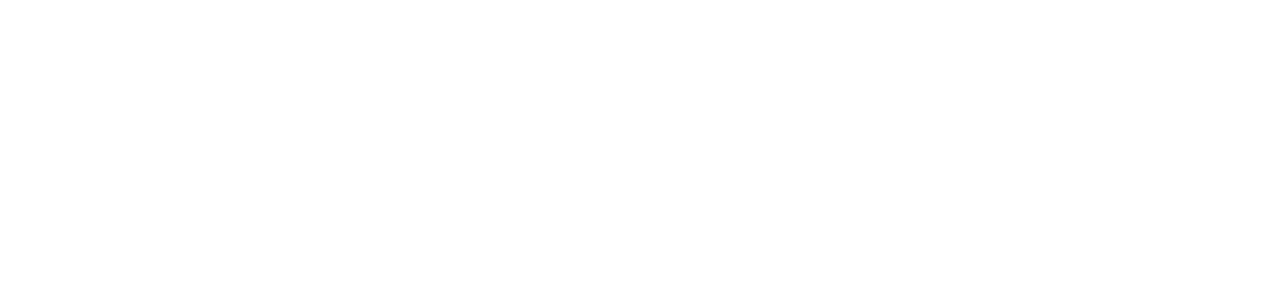
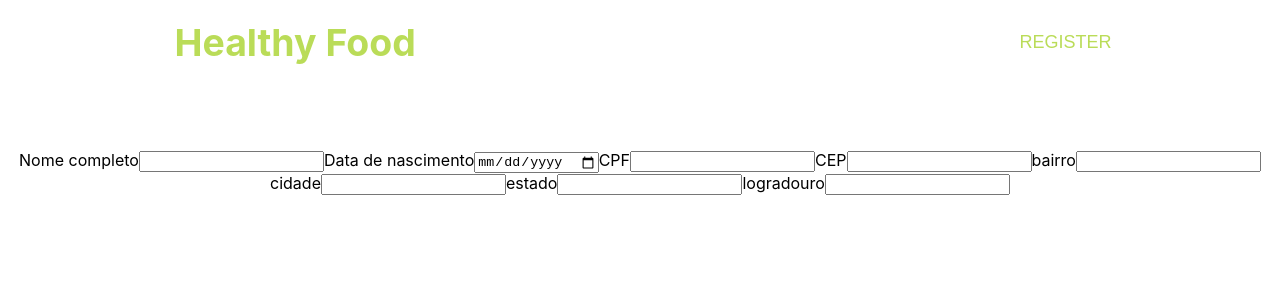
Before and after one commit to visantiago99/gcb-frontend-challenge, a React (Create React App) app: page /register in a window 1280 px wide. Before the commit this address had no page. Shown: the top 300 px of the page. Built offline with nearby package versions, Linux system fonts and the light colour scheme.

Commit message:
Add formulary page/routes

```diff
--- a/src/App.css
+++ b/src/App.css
@@ -9,10 +9,10 @@
 
 .header-container {
   display: flex;
-  justify-content: space-between;
+  justify-content: space-around;
   background-color: transparent;
   width: 100%;
-  height: 60px;
+  height: 65px;
   padding: 10px;
   align-items: center;
   flex-wrap: nowrap;
@@ -24,22 +24,28 @@
 .logo-container {
   color: #badc58;
   font-weight: bolder;
+  font-size: 32px;
 }
 
 .links-container {
   display: flex;
   justify-content: space-between;
   gap: 12px;
-  margin-right: 2em;
+  align-items: center;
+}
+
+.links-container a {
+  color: #ffffff;
 }
 
 .links-container button {
     width: 120px;
-    height: 25px;
+    height: 40px;
     border: none;
     outline: none;
-    color: #fff;
-    background: #badc58;
+    color:  #badc58;
+    background: #ffffff;
+    font-size: 18px;
     cursor: pointer;
     position: relative;
     z-index: 0;
@@ -48,7 +54,6 @@
 
 .hero-container {
   display: flex;
-  margin-top: 2px;
   justify-content: space-between;
 }
 
@@ -218,3 +223,54 @@
 .author-img img {
   margin-bottom: 20px;
 }
+
+.membership-container {
+  display: flex;
+  margin-top: 2px;
+  justify-content: space-between;
+}
+
+.email-container {
+  padding: 100px;
+  margin-left: 5%;
+  margin-top: 5%;
+  font-size: 23px;
+  color: #1d164d;
+}
+
+.email-container input {
+  min-width: 300px;
+  min-height: 30px;
+}
+
+.email-container button {
+  background-color: #badc58;
+  border: none;
+  border-radius: 2px;
+  outline: none;
+  color: #fff;
+  margin-left: 5px;
+  height: 35px;
+  width: 65px;
+}
+
+.footer-container {
+  display: flex;
+  justify-content: space-between;
+  width: 100%;
+  height: 60px;
+  padding: 10px;
+  align-items: center;
+  flex-wrap: nowrap;
+  bottom: 0;
+  color: #1d164d;
+}
+
+.footer-container a {
+  text-decoration: none;
+  color: #bdbcbc;
+}
+
+.formulary-container {
+  margin-top: 150px;
+}
--- a/src/App.js
+++ b/src/App.js
@@ -1,12 +1,14 @@
 import './App.css';
 import { Route, Routes } from 'react-router-dom';
 import LandPage from './pages/LandPage';
+import RegisterPage from './pages/RegisterPage';
 
 function App() {
   return (
     <div className="App">
       <Routes>
         <Route path="/" element={<LandPage />} />
+        <Route path="/register" element={<RegisterPage />} />
       </Routes>
     </div>
   );
--- /dev/null
+++ b/src/components/Footer.jsx
@@ -0,0 +1,16 @@
+import React from 'react';
+import { Link } from 'react-router-dom';
+
+export default function Footer() {
+  return (
+    <div className="footer-container">
+      <div className="copyrights">
+        <h4>© Copyrights 2019 Stack. All Rights Reserved</h4>
+      </div>
+      <div className="links-container">
+        <Link to="/policy">Privacy Policy</Link>
+        <Link to="/terms">Terms and Conditions</Link>
+      </div>
+    </div>
+  )
+}
--- /dev/null
+++ b/src/components/Formulary.jsx
@@ -0,0 +1,69 @@
+import React, { useState, useEffect } from 'react';
+
+
+export default function Formulary() {
+  const [formulary, setFormulary] = useState({
+    nome: '',
+    nascimento: '',
+    cpf: '',
+    cep: '',
+    // bairro: '',
+    // cidade: '',
+    // estado: '',
+    // logradouro: ''
+  })
+  // const [cepData, setCepData] = useState('');
+
+
+  // const fetchCEP = async (cep) => {
+  //   const fetchData = await fetch(`http://correiosapi.apphb.com/cep/${cep}`)
+  //   const res = fetchData.json()
+  //   return setCepData(res)
+  // }
+
+  const handleChange = ({target}) => {
+    setFormulary({
+      ...formulary,
+      [target.name]: target.value
+    })
+  }
+
+  return (
+    <div className="formulary-container">
+      <form>
+        <label>
+          Nome completo
+          <input type="text" name="nome" onChange={(e) => handleChange(e)} />
+        </label>
+        <label>
+          Data de nascimento
+          <input type="date" name="nascimento" onChange={(e) => handleChange(e)} />
+        </label>
+        <label>
+          CPF
+          <input type="number" name="cpf" onChange={(e) => handleChange(e)} />
+        </label>
+        <label>
+          CEP
+          <input type="number" name="cep" onChange={(e) => handleChange(e)} />
+        </label>
+        <label>
+        bairro
+          <input type="text" name="bairro" onChange={(e) => handleChange(e)} />
+        </label>
+        <label>
+        cidade
+          <input type="text" name="cidade" onChange={(e) => handleChange(e)} />
+        </label>
+        <label>
+        estado
+          <input type="text" name="estado" onChange={(e) => handleChange(e)} />
+        </label>
+        <label>
+        logradouro
+          <input type="text" name="logradouro" onChange={(e) => handleChange(e)} />
+        </label>
+      </form>
+    </div>
+  )
+}
--- /dev/null
+++ b/src/components/MemberShipSection.jsx
@@ -0,0 +1,20 @@
+import React from 'react';
+import bloco_final_image from '../images/bloco_final_image.svg';
+
+export default function MemberShipSection() {
+  return (
+    <div className="membership-container">
+      <div className="email-container">
+        <h1>
+          Join our membership
+          to get special offer
+        </h1>
+        <input type="text" placeholder="Enter your email address" />
+        <button>Join</button>
+      </div>
+      <div>
+        <img src={bloco_final_image} alt="bloco_final_image" />
+      </div>
+    </div>
+  )
+}
--- a/src/pages/LandPage.jsx
+++ b/src/pages/LandPage.jsx
@@ -4,6 +4,8 @@
 import Recipes from '../components/Recipes';
 import ServiceSection from '../components/ServiceSection';
 import BlogCarrousel from '../components/BlogCarrousel';
+import MemberShipSection from '../components/MemberShipSection';
+import Footer from '../components/Footer';
 
 export default function LandPage() {
   return (
@@ -13,6 +15,8 @@
       <Recipes />
       <ServiceSection />
       <BlogCarrousel />
+      <MemberShipSection />
+      <Footer />
     </div>
   )
 }
--- /dev/null
+++ b/src/pages/RegisterPage.jsx
@@ -0,0 +1,12 @@
+import React from 'react';
+import Header from '../components/Header';
+import Formulary from '../components/Formulary';
+
+export default function RegisterPage() {
+  return (
+    <div>
+      <Header />
+      <Formulary />
+    </div>
+  )
+}
```
Also changed, not shown: src/images/bloco_final_image.svg (added).
